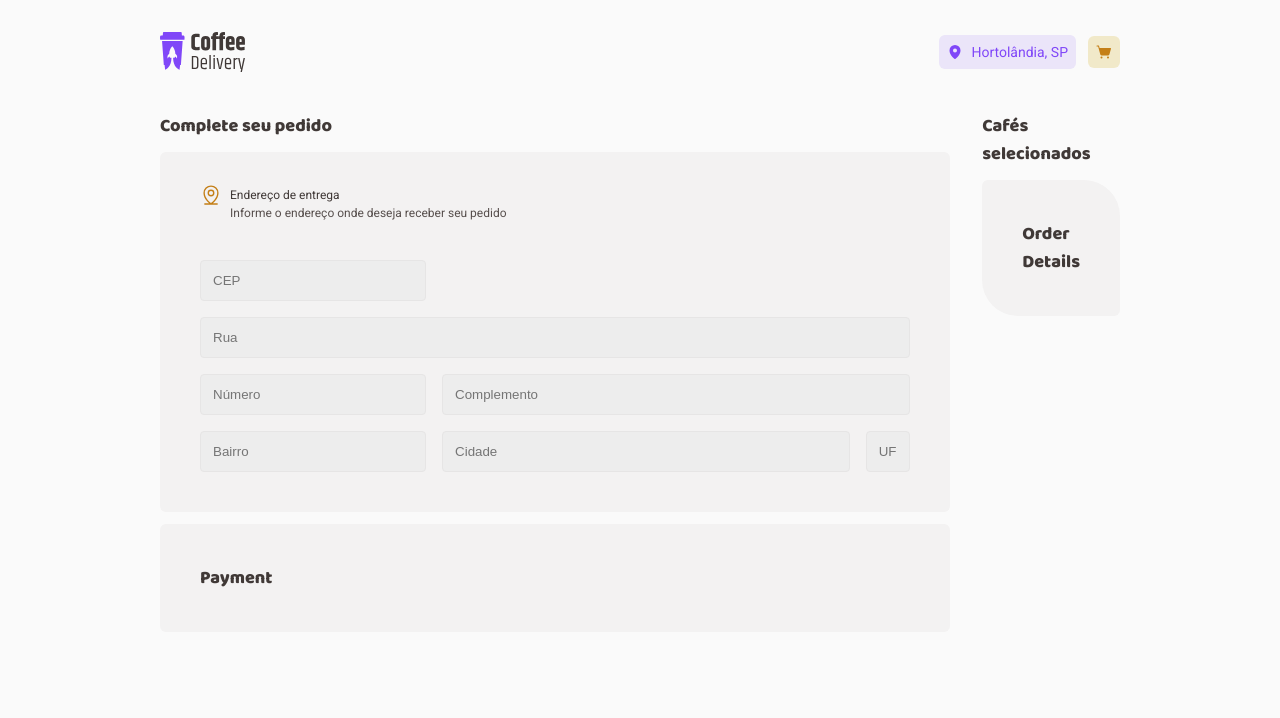
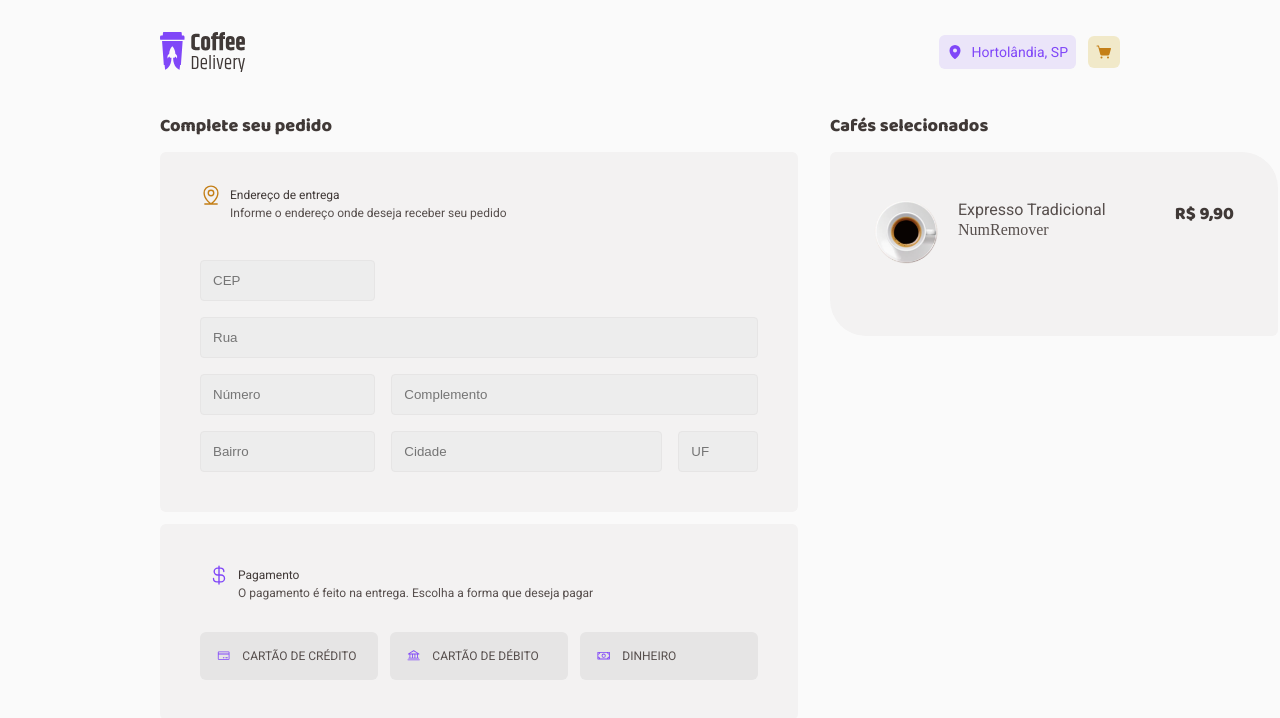
Before and after one commit to Giovani-O/ignite-coffee-delivery, a React (Vite) app: page /checkout in a window 1280 px wide. Shown: the top 718 px of the page. Built offline with nearby package versions, Linux system fonts and the light colour scheme.

Commit message:
wip: tela de checkout

```diff
--- /dev/null
+++ b/src/pages/Checkout/components/AddressForm/index.tsx
@@ -0,0 +1,40 @@
+import { Container, Row, Col } from 'react-grid-system'
+import { TextInput } from '../../../../components/TextInput'
+
+export function AddressForm() {
+  return (
+    <form>
+      <Container>
+        <Row>
+          <Col sm={12} md={4}>
+            <TextInput placeholder="CEP" />
+          </Col>
+
+          <Col sm={12} md={12}>
+            <TextInput placeholder="Rua" />
+          </Col>
+
+          <Col sm={12} md={4}>
+            <TextInput placeholder="Número" />
+          </Col>
+
+          <Col sm={12} md={8}>
+            <TextInput placeholder="Complemento" />
+          </Col>
+
+          <Col sm={12} md={4}>
+            <TextInput placeholder="Bairro" />
+          </Col>
+
+          <Col sm={12} md={6}>
+            <TextInput placeholder="Cidade" />
+          </Col>
+
+          <Col sm={12} md={2}>
+            <TextInput placeholder="UF" />
+          </Col>
+        </Row>
+      </Container>
+    </form>
+  )
+}
--- a/src/pages/Checkout/index.tsx
+++ b/src/pages/Checkout/index.tsx
@@ -1,64 +1,80 @@
-import { MapPinLine } from '@phosphor-icons/react'
-import { Container, Row, Col } from 'react-grid-system'
+import {
+  Bank,
+  CreditCard,
+  CurrencyDollar,
+  MapPinLine,
+  Money,
+} from '@phosphor-icons/react'
 
-import { Address, CheckoutWrapper, OrderDetails, PaymentMethod } from './styles'
-import { TextInput } from '../../components/TextInput'
+import {
+  AddressWrapper,
+  CheckoutWrapper,
+  CoffeeInfo,
+  OrderDetailsWrapper,
+  PaymentMethodButton,
+  PaymentMethodButtonsContainer,
+  PaymentMethodWrapper,
+} from './styles'
+import { AddressForm } from './components/AddressForm'
+
+import Traditional from '../../assets/coffees/images/cafe-tradicional.png'
 
 export function Checkout() {
   return (
     <CheckoutWrapper>
       <section>
         <h1>Complete seu pedido</h1>
-        <Address>
+        <AddressWrapper>
           <span>
             <MapPinLine size={22} />
             <p>Endereço de entrega</p>
           </span>
           <p>Informe o endereço onde deseja receber seu pedido</p>
 
-          <Container>
-            <Row>
-              <Col sm={12} md={4}>
-                <TextInput placeholder="CEP" />
-              </Col>
+          <AddressForm />
+        </AddressWrapper>
 
-              <Col sm={12} md={12}>
-                <TextInput placeholder="Rua" />
-              </Col>
+        <PaymentMethodWrapper>
+          <span>
+            <CurrencyDollar size={22} />
+            <p>Pagamento</p>
+          </span>
+          <p>
+            O pagamento é feito na entrega. Escolha a forma que deseja pagar
+          </p>
 
-              <Col sm={12} md={4}>
-                <TextInput placeholder="Número" />
-              </Col>
-
-              <Col sm={12} md={8}>
-                <TextInput placeholder="Complemento" />
-              </Col>
-
-              <Col sm={12} md={4}>
-                <TextInput placeholder="Bairro" />
-              </Col>
-
-              <Col sm={12} md={7}>
-                <TextInput placeholder="Cidade" />
-              </Col>
-
-              <Col sm={12} md={1}>
-                <TextInput placeholder="UF" />
-              </Col>
-            </Row>
-          </Container>
-        </Address>
-
-        <PaymentMethod>
-          <h1>Payment</h1>
-        </PaymentMethod>
+          <PaymentMethodButtonsContainer>
+            <PaymentMethodButton>
+              <CreditCard /> <p>CARTÃO DE CRÉDITO</p>
+            </PaymentMethodButton>
+            <PaymentMethodButton>
+              <Bank /> <p>CARTÃO DE DÉBITO</p>
+            </PaymentMethodButton>
+            <PaymentMethodButton>
+              <Money /> <p>DINHEIRO</p>
+            </PaymentMethodButton>
+          </PaymentMethodButtonsContainer>
+        </PaymentMethodWrapper>
       </section>
 
       <section>
         <h1>Cafés selecionados</h1>
-        <OrderDetails>
-          <h1>Order Details</h1>
-        </OrderDetails>
+        <OrderDetailsWrapper>
+          <CoffeeInfo>
+            <div>
+              <img src={Traditional} alt="Café tradicional" />
+              <div>
+                <h2>Expresso Tradicional</h2>
+                <div>
+                  <p>Num</p>
+                  <p>Remover</p>
+                </div>
+              </div>
+            </div>
+
+            <h1>R$ 9,90</h1>
+          </CoffeeInfo>
+        </OrderDetailsWrapper>
       </section>
     </CheckoutWrapper>
   )
--- a/src/pages/Checkout/styles.ts
+++ b/src/pages/Checkout/styles.ts
@@ -13,8 +13,12 @@ export const CheckoutWrapper = styled.main`
 
   section {
     display: flex;
+    gap: 0.75rem;
+    width: 100%;
+  }
+
+  & > section {
     flex-direction: column;
-    gap: 0.75rem;
   }
 
   section h1 {
@@ -25,10 +29,11 @@ export const CheckoutWrapper = styled.main`
   }
 `
 
-export const Address = styled.div`
+export const AddressWrapper = styled.div`
   border-radius: 6px;
   background: ${(props) => props.theme['base-card']};
   padding: 2rem;
+  max-width: 640px;
 
   span {
     display: flex;
@@ -62,13 +67,112 @@ export const Address = styled.div`
   }
 `
 
-export const PaymentMethod = styled.div`
+export const PaymentMethodWrapper = styled.div`
   border-radius: 6px;
   background: ${(props) => props.theme['base-card']};
   padding: 2.5rem;
+  max-width: 640px;
+
+  span {
+    display: flex;
+    align-items: center;
+    gap: 0.5rem;
+    padding-left: 0.5rem;
+    font-family: 'Roboto', sans-serif;
+    font-size: 1rem;
+    font-weight: 400;
+    color: ${(props) => props.theme.purple};
+  }
+
+  span p {
+    color: ${(props) => props.theme['base-subtitle']};
+    margin: 0;
+    padding: 0;
+  }
+
+  p {
+    padding-left: 0.5rem;
+    font-family: 'Roboto', sans-serif;
+    font-size: 0.75rem;
+    font-weight: 400;
+    color: ${(props) => props.theme['base-text']};
+    margin: 0 0 2rem 30px;
+  }
 `
-export const OrderDetails = styled.div`
+
+export const PaymentMethodButtonsContainer = styled.div`
+  display: flex;
+  gap: 0.75rem;
+`
+
+export const PaymentMethodButton = styled.button`
+  padding: 1rem;
+  box-sizing: border-box;
+  display: flex;
+  align-items: center;
+  justify-content: start;
+  gap: 0.75rem;
+  background: ${(props) => props.theme['base-button']};
+  border: 1px solid transparent;
+  border-radius: 6px;
+  color: ${(props) => props.theme.purple};
+  min-width: 11.125rem;
+  cursor: pointer;
+  transition: 0.1s background-color;
+
+  p {
+    margin: 0;
+    padding: 0;
+    border: none;
+    color: ${(props) => props.theme['base-text']};
+  }
+
+  &:hover {
+    background: ${(props) => props.theme['base-hover']};
+  }
+
+  &:focus {
+    border: 1px solid ${(props) => props.theme.purple};
+    background: ${(props) => props.theme['purple-light']};
+  }
+`
+
+export const OrderDetailsWrapper = styled.div`
   background: ${(props) => props.theme['base-card']};
   padding: 2.5rem;
   border-radius: 6px 36px 6px 36px;
+  max-width: 448px;
 `
+export const CoffeeInfo = styled.section`
+  min-width: 368px;
+  padding: 0.5rem 0.25rem 2rem 0.25rem;
+  display: flex;
+  flex-direction: row;
+  justify-content: space-between;
+  gap: 3.125rem;
+  border-bottom: 1px solid ${(props) => props.theme['base-button']} img {
+    max-width: 64px;
+  }
+
+  & > div {
+    display: flex;
+    flex-direction: row;
+    gap: 1.25rem;
+
+    img {
+      max-width: 64px;
+    }
+  }
+
+  div div div {
+    display: flex;
+    flex-direction: row;
+  }
+
+  h2 {
+    font-family: 'Roboto', sans-serif;
+    font-size: 1rem;
+    line-height: 130%;
+    font-weight: 400;
+  }
+`
```
Also changed, not shown: src/pages/Checkout/components/AddressForm/styles.ts (added).
